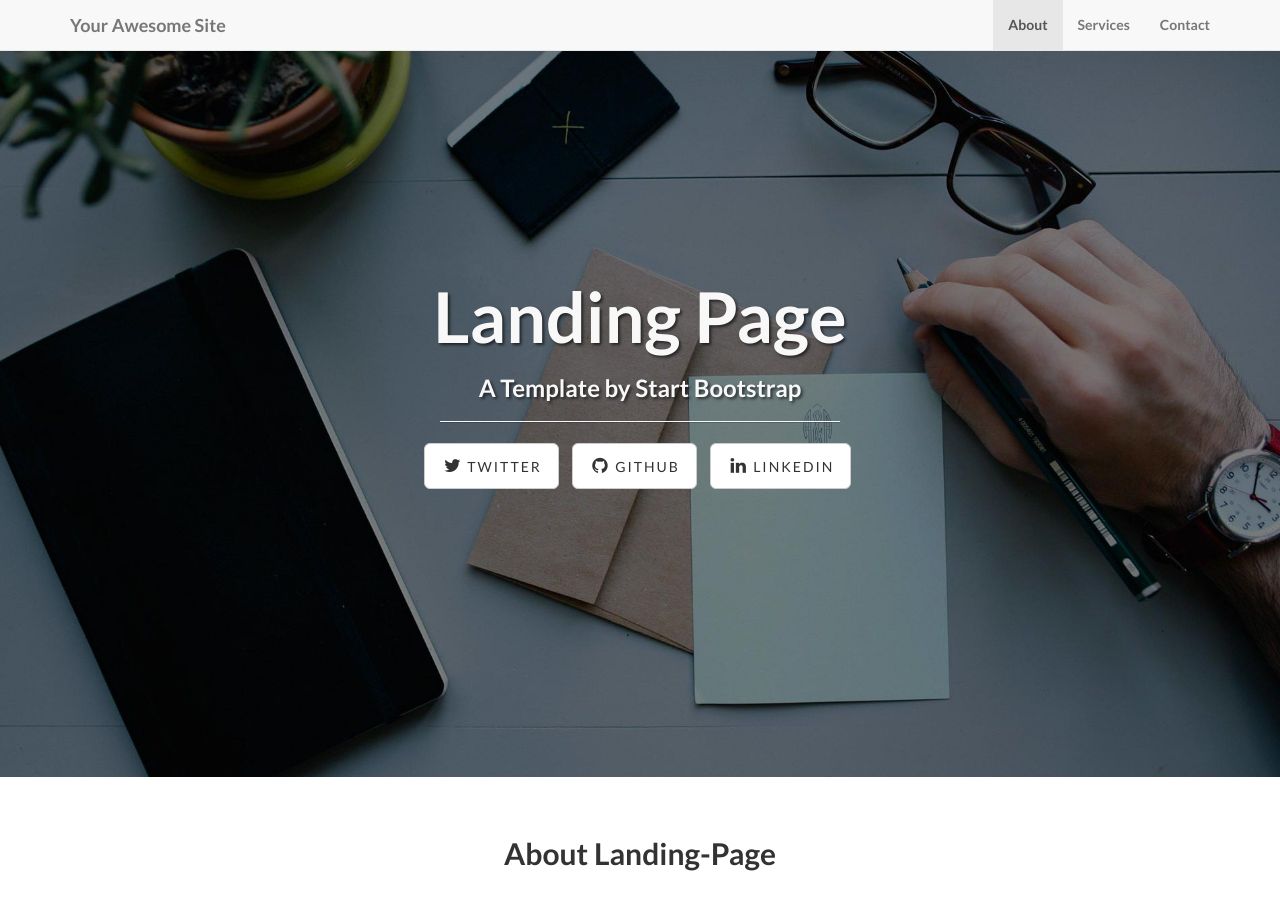
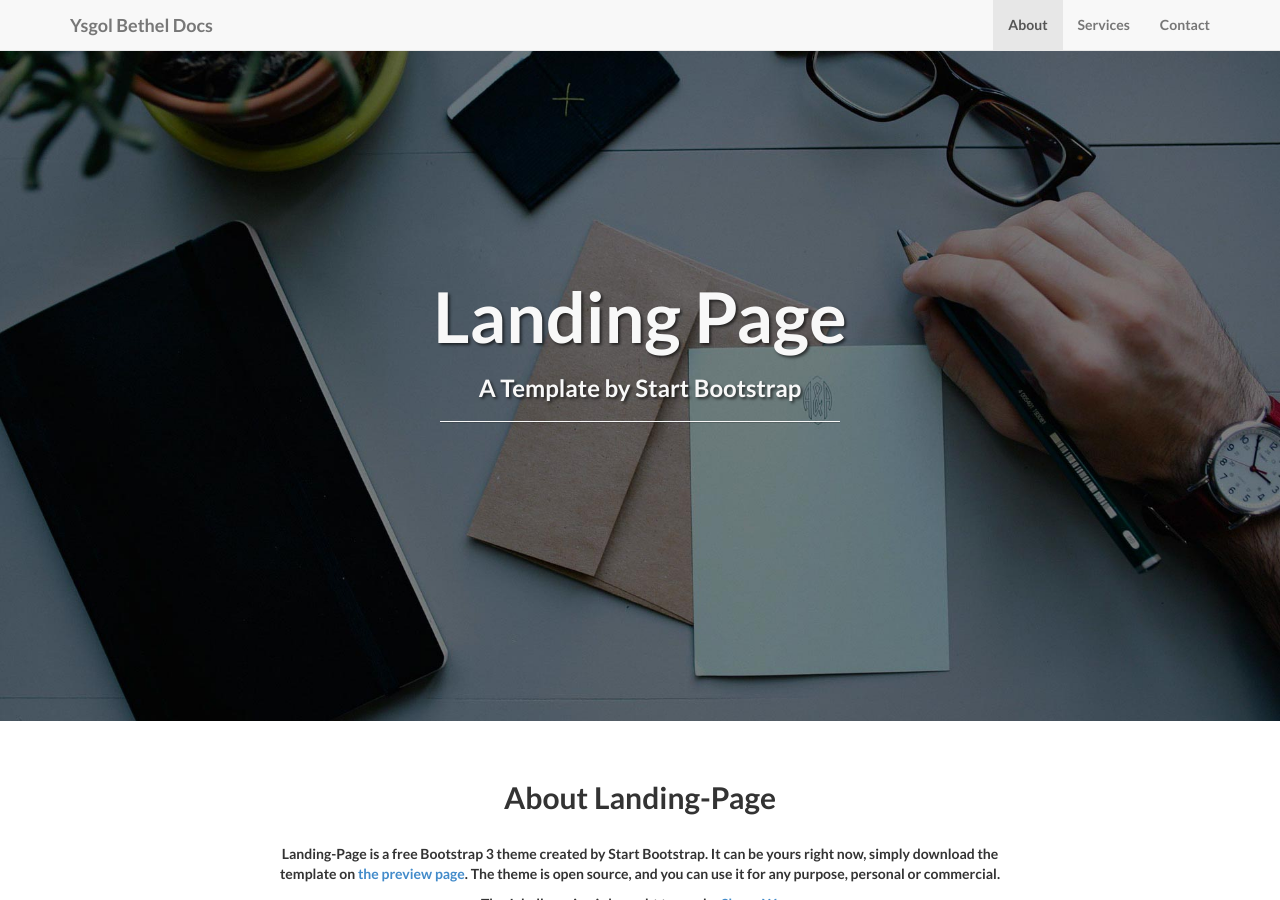
Before and after one commit to matatysgolbethel/matatysgolbethel.github.io, a Jekyll site: the page built from index.html, in a window 1280 px wide and 900 px high. Built offline with Jekyll 4.4.1, drawn with Linux system fonts in a browser that asks for light colours; some of the changed text lies outside the part shown.

Commit message:
this is some changes in the config

```diff
--- a/_config.yml
+++ b/_config.yml
@@ -3,9 +3,9 @@
 # ----------------------- #
 
 url: http://yoursite.com
-title: Your Awesome Site
+title: Ysgol Bethel Docs
 email: your-email@domain.com
-author: Your Name
+author: YB
 description: > # "Write an awesome description for your new site here.
   You can edit this line in _config.yml. It will appear in your document
   head meta (for Google search results) and in your feed.xml site
@@ -26,9 +26,9 @@ permalink: pretty
 # ----------------------- #
 
 social:
-  - title: twitter
-    url: https://twitter.com/SBootstrap
-  - title: github
-    url: https://github.com/IronSummitMedia/startbootstrap
-  - title: linkedin
-    url:
+  #- title: twitter
+  #  url: https://twitter.com/SBootstrap
+  #- title: github
+  #  url: https://github.com/IronSummitMedia/startbootstrap
+  #- title: linkedin
+  #  url:
```
